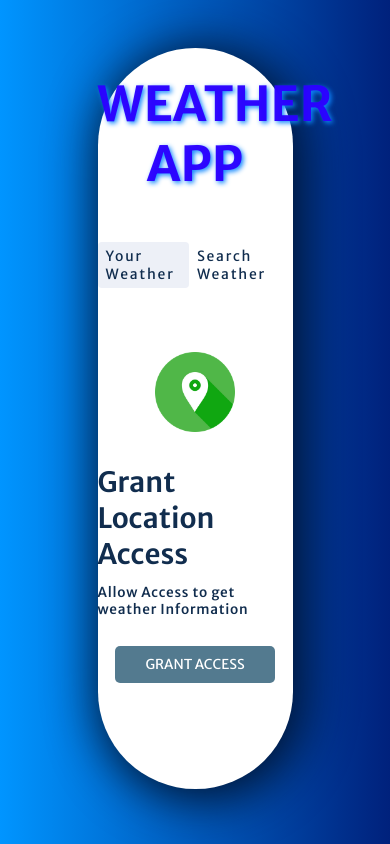
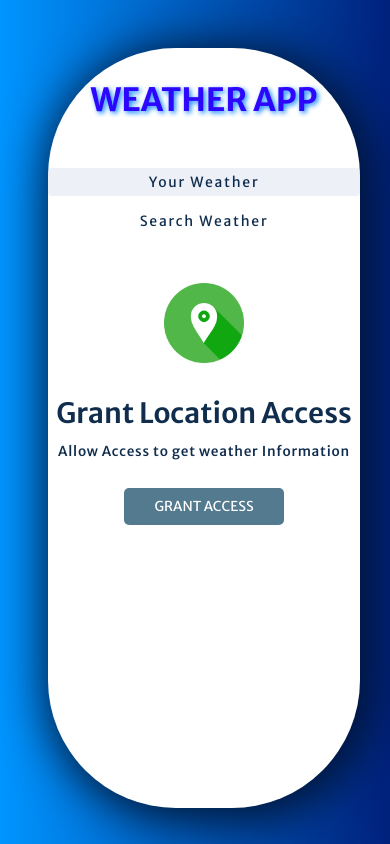
Before and after one commit to dhuruv0003/Weather-App-Dhuruv-Kumar, a plain HTML site: page index.html in a window 390 px wide. Drawn offline with Linux system fonts and the light colour scheme.

Commit message:
Update styles.css

```diff
--- a/styles.css
+++ b/styles.css
@@ -26,7 +26,6 @@
 }
 
 
-
 .container {
     height          : 99%;
     width           : 50vw;
@@ -43,13 +42,14 @@ h1 {
     text-transform: uppercase;
     color         : rgba(43, 0, 255, 0.968);
     padding-top   : 26px;
-    font-size: 3rem;
-       text-shadow   : 2px 2px 5px #0d86ff;
+    font-size     : 3rem;
+    text-shadow   : 2px 2px 5px #0d86ff;
 }
 
 .tab-container {
-    max-width      : 550px;
-    display        : flex;
+    max-width: 550px;
+    display  : flex;
+
     justify-content: space-between;
     margin         : 0 auto;
     margin-top     : 3rem;
@@ -250,3 +250,52 @@ h1 {
     border-radius  : 50%;
     outline        : 2px solid rgba(18, 118, 0, 0.753);
 }
+
+@media only screen and (max-width: 800px) {
+    .container {
+        height: 90vh;
+        width    : 80vw;
+        /* margin-right: 1rem; */
+    }
+    .tab-container{
+        display: flex;
+        flex-direction: column;
+        flex-wrap: wrap;
+        gap      : 0.7rem;
+        justify-content: center;
+        text-align: center;
+    }
+    h1{
+
+        padding: 2rem;
+        padding-bottom: 0rem;
+        font-size: 2rem;
+    }
+    .grant-location-container {
+        display: none;
+    }
+
+    .grant-location-container.active {
+        display: flex;
+        text-align: center;
+        margin-top: -1rem;
+    }
+
+    .grant-location-container img {
+        margin-bottom: 2rem;
+    }
+
+    .grant-location-container p:first-of-type {
+        font-size  : 1.75rem;
+        font-weight: 600;
+
+    }
+
+    .grant-location-container p:last-of-type {
+        font-size     : 0.85rem;
+        font-weight   : 500;
+        margin-top    : 0.75rem;
+        margin-bottom : 1.75rem;
+        letter-spacing: 0.75px;
+    }
+}
```
